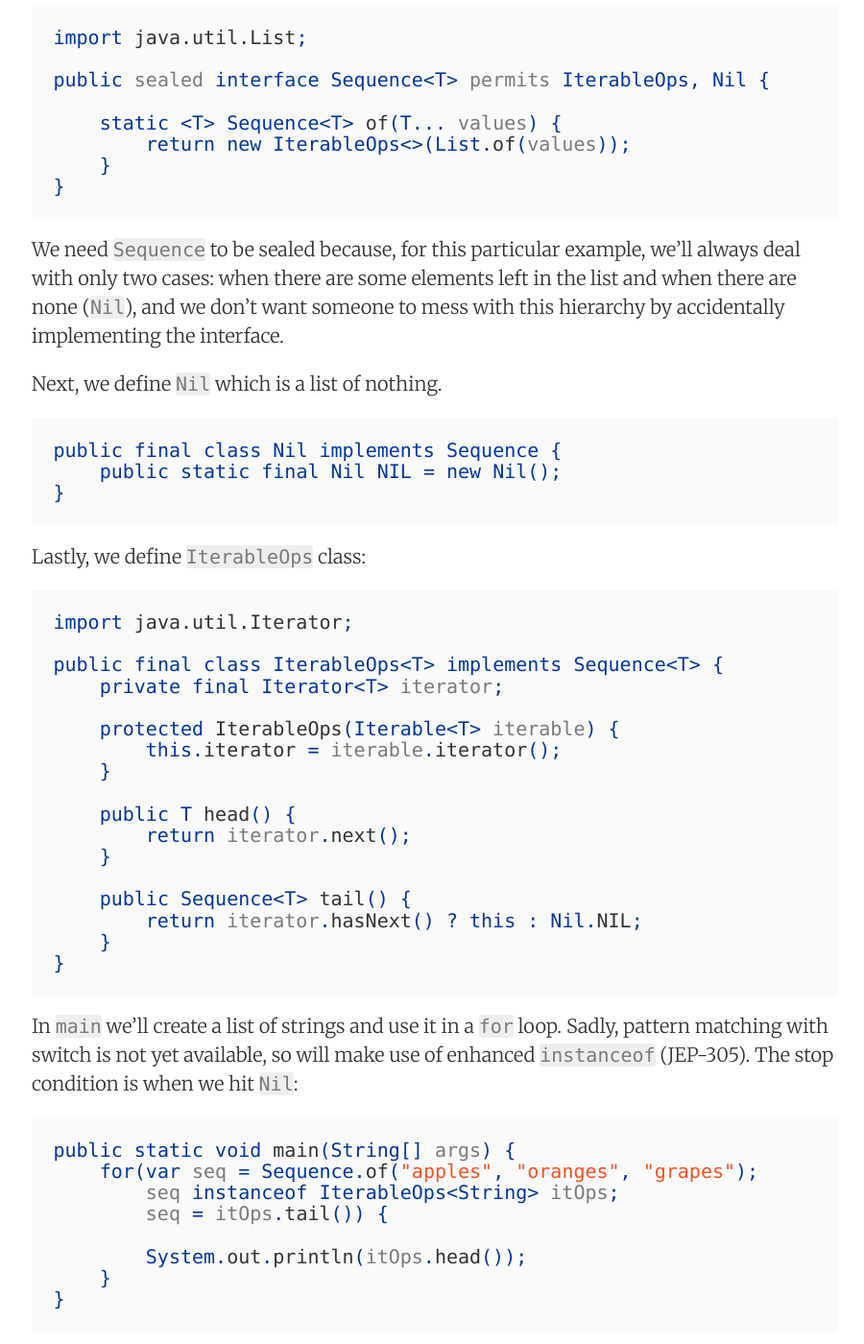
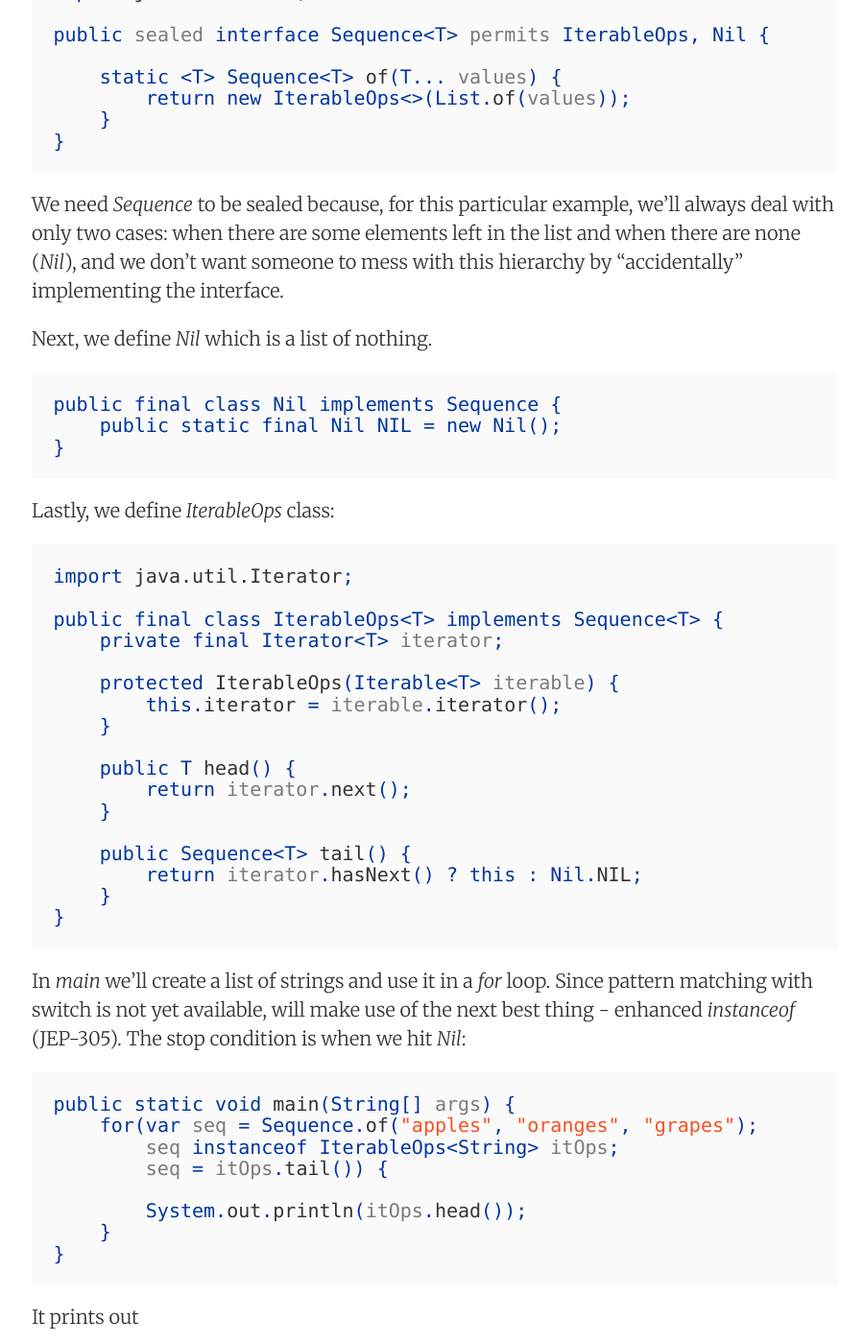
Before and after one commit to apulbere/apulbere.github.io, a Jekyll site: the page built from _posts/2020-08-31-java-sealed-class.md, in a window 1280 px wide and 1400 px high, scrolled down 3924 px. Shown: the whole window at 96% size, without its empty margins (187-1087 px from the left). Built offline with Jekyll 4.4.1, drawn with Linux system fonts in a browser that asks for light colours; nearby versions of some CDN libraries; some of the changed text lies outside the part shown.

````diff
--- a/_posts/2020-08-31-java-sealed-class.md
+++ b/_posts/2020-08-31-java-sealed-class.md
@@ -37,17 +37,17 @@ final class AfterReturningAdvice extends AfterAdvice {
 
 There are some basic rules to keep in mind:
 
-* subclasses are required to specify ```non-sealed``` if a class can be extended further, ```final``` or ```sealed```
+* subclasses are required to specify _non-sealed_ if a class can be extended further, _final_ or _sealed_
 * permitted subclasses must directly extend the sealed class
-* ```permits``` is optional if classes are found in the same source file
+* _permits_ is optional if classes are found in the same source file
 * permitted direct subclasses must reside in the same package if the superclass is in an unnamed module
-* permitted direct subclasses can reside in different packages only when we have a named module, meaning we declare a ```module-info.java``` with appropriate content
+* permitted direct subclasses can reside in different packages only when we have a named module, meaning we declare a _module-info.java_ with appropriate content
 
 ### Advantages of using sealed class or interface
 
 Let's talk first about __exhaustiveness__ and why it might come in handy.
 
-If you watch closely the evolution of OpenJDK, you probably saw a couple of releases ago [switch expression](https://openjdk.java.net/jeps/325){:target="_blank"} and how it doesn't need anymore a ```default``` case when dealing with enums:
+If you watch closely the evolution of OpenJDK, you probably saw a couple of releases ago [switch expression](https://openjdk.java.net/jeps/325){:target="_blank"} and how it doesn't need anymore a _default_ case when dealing with enums:
 
 ```java
 enum TrafficLight {
@@ -64,7 +64,7 @@ String signal(TrafficLight trafficLight) {
 }
 ```
 
-The above code snippet when compiled throws the error message ```"switch expression does not cover all possible input values"```, because the values of ```TrafficLight``` are known beforehand and the compiler detects that one case is not handled.
+The above code snippet when compiled throws the error message _"switch expression does not cover all possible input values"_, because the values of _TrafficLight_ are known beforehand and the compiler detects that one case is not handled.
 
 When it comes to inheritance and [pattern matching](https://cr.openjdk.java.net/~briangoetz/amber/pattern-match.html){:target="_blank"}, a feature which is due sometime in the next releases, we'll be able to get rid of traditional if-else chain and use a more elegant _switch expression_:
 
@@ -75,7 +75,9 @@ switch (advice) {
     case AfterAdvice aa -> aa.after();
 };
 ```
+
 instead of
+
 ```java
 if (advice instanceof BeforeAdvice ba) {
     ba.before();
@@ -94,7 +96,7 @@ It's especially useful when the API knows how to deal only with a set of predefi
 
 ### Restrictions
 
-If an interface is declared as sealed we cannot use it as a lambda expression or create an anonymous class. Like `final`, `sealed` property and its list of permitted subtypes, are defined in the class file so that it can be enforced at runtime:
+If an interface is declared as sealed we cannot use it as a lambda expression or create an anonymous class. Like _final_, _sealed_ property and its list of permitted subtypes, are defined in the class file so that it can be enforced at runtime:
 
 ```java
 public sealed interface Period permits Hour, Day, Week, Month {
@@ -116,8 +118,6 @@ public sealed interface Period permits Hour, Day, Week, Month {
 }
 ```
 
-Also, be aware that you cannot mock a sealed type using the Mockito framework (so far).
-
 ### Example
 
 Let's suppose we want to iterate over a list using the well-known head-tail method. Of course, it can be implemented in various ways, but for the sake of example we'll do it with the help of a sealed interface:
@@ -132,9 +132,9 @@ public sealed interface Sequence<T> permits IterableOps, Nil {
     }
 }
 ```
-We need `Sequence` to be sealed because, for this particular example, we'll always deal with only two cases: when there are some elements left in the list and when there are none (`Nil`), and we don't want someone to mess with this hierarchy by accidentally implementing the interface.
+We need _Sequence_ to be sealed because, for this particular example, we'll always deal with only two cases: when there are some elements left in the list and when there are none (_Nil_), and we don't want someone to mess with this hierarchy by "accidentally" implementing the interface.
 
-Next, we define `Nil` which is a list of nothing.
+Next, we define _Nil_ which is a list of nothing.
 
 ```java
 public final class Nil implements Sequence {
@@ -142,7 +142,7 @@ public final class Nil implements Sequence {
 }
 ```
 
-Lastly, we define `IterableOps` class:
+Lastly, we define _IterableOps_ class:
 
 ```java
 import java.util.Iterator;
@@ -163,7 +163,8 @@ public final class IterableOps<T> implements Sequence<T> {
     }
 }
 ```
-In `main` we'll create a list of strings and use it in a `for` loop. Sadly, pattern matching with switch is not yet available, so will make use of enhanced `instanceof` (JEP-305). The stop condition is when we hit `Nil`:
+
+In _main_ we'll create a list of strings and use it in a _for_ loop. Since pattern matching with switch is not yet available, will make use of the next best thing - enhanced _instanceof_ (JEP-305). The stop condition is when we hit _Nil_:
 
 ```java
 public static void main(String[] args) {
@@ -175,7 +176,9 @@ public static void main(String[] args) {
     }
 }
 ```
+
 It prints out
+
 ```
 apples
 oranges
````
Also changed, not shown: other parts of _posts/2020-08-31-java-sealed-class.md (+2 -2 lines).
